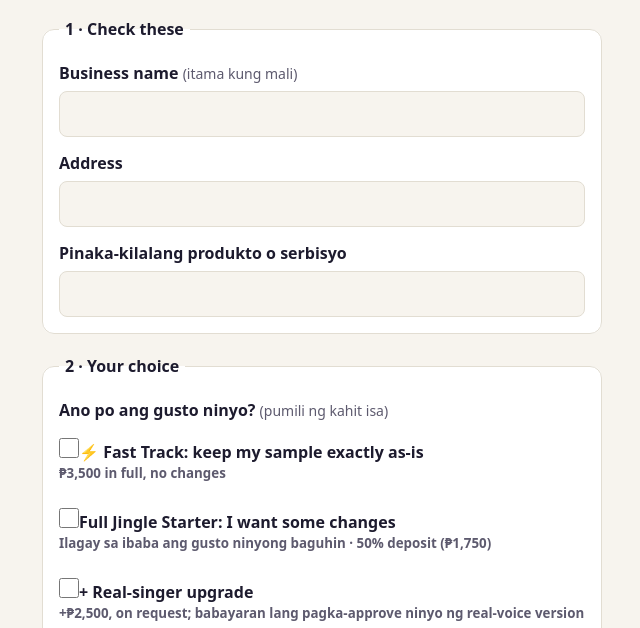
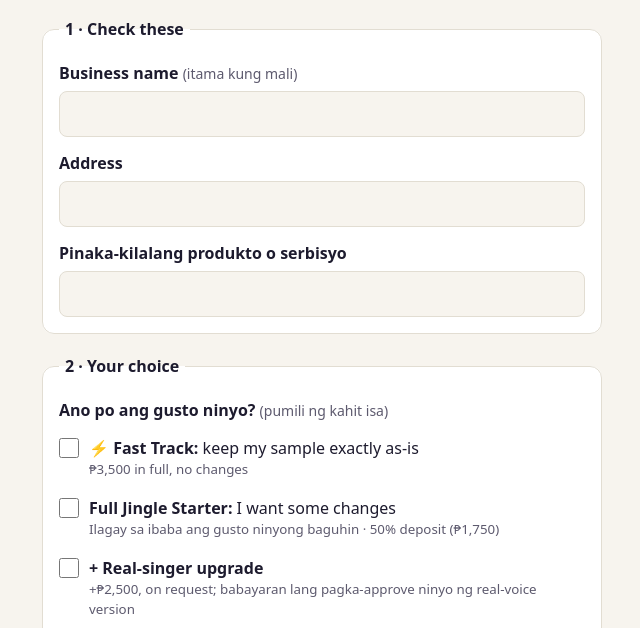
Before and after one commit to dhundee/himigkabarkada, a plain HTML site: page order/index.html in a window 1280 px wide. Shown: the part 172-800 px from the top of the page, without its empty margins (318-958 px from the left). Drawn offline with Linux system fonts and the light colour scheme.

Commit message:
Order form: spacing between tick boxes and labels
Co-Authored-By: Claude Opus 5.5 <noreply@anthropic.com>

```diff
--- a/order/index.html
+++ b/order/index.html
@@ -29,7 +29,7 @@
   legend { font-weight: 600; padding: 0 6px; }
   .q { margin-top: 14px; }
   .q:first-of-type { margin-top: 4px; }
-  .q > label, .q > .label { display: block; font-weight: 600; margin-bottom: 6px; }
+  .q > label:not(.opt), .q > .label { display: block; font-weight: 600; margin-bottom: 6px; }
   .hint { color: var(--muted); font-weight: 400; font-size: 14px; }
   input[type=text], textarea { width: 100%; font: inherit; color: var(--text); background: var(--bg);
          border: 1px solid var(--line); border-radius: 8px; padding: 10px 12px; }
```
